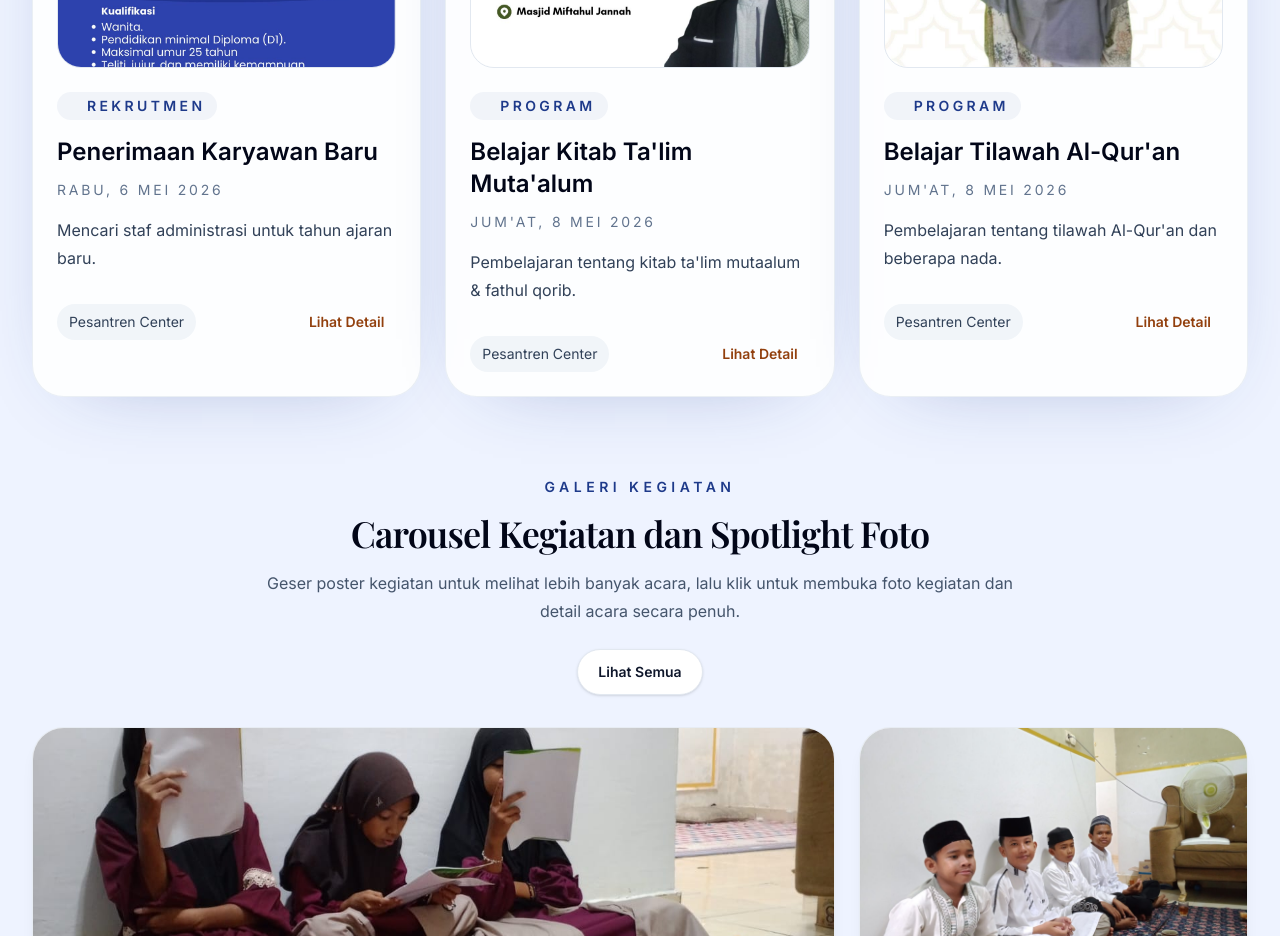
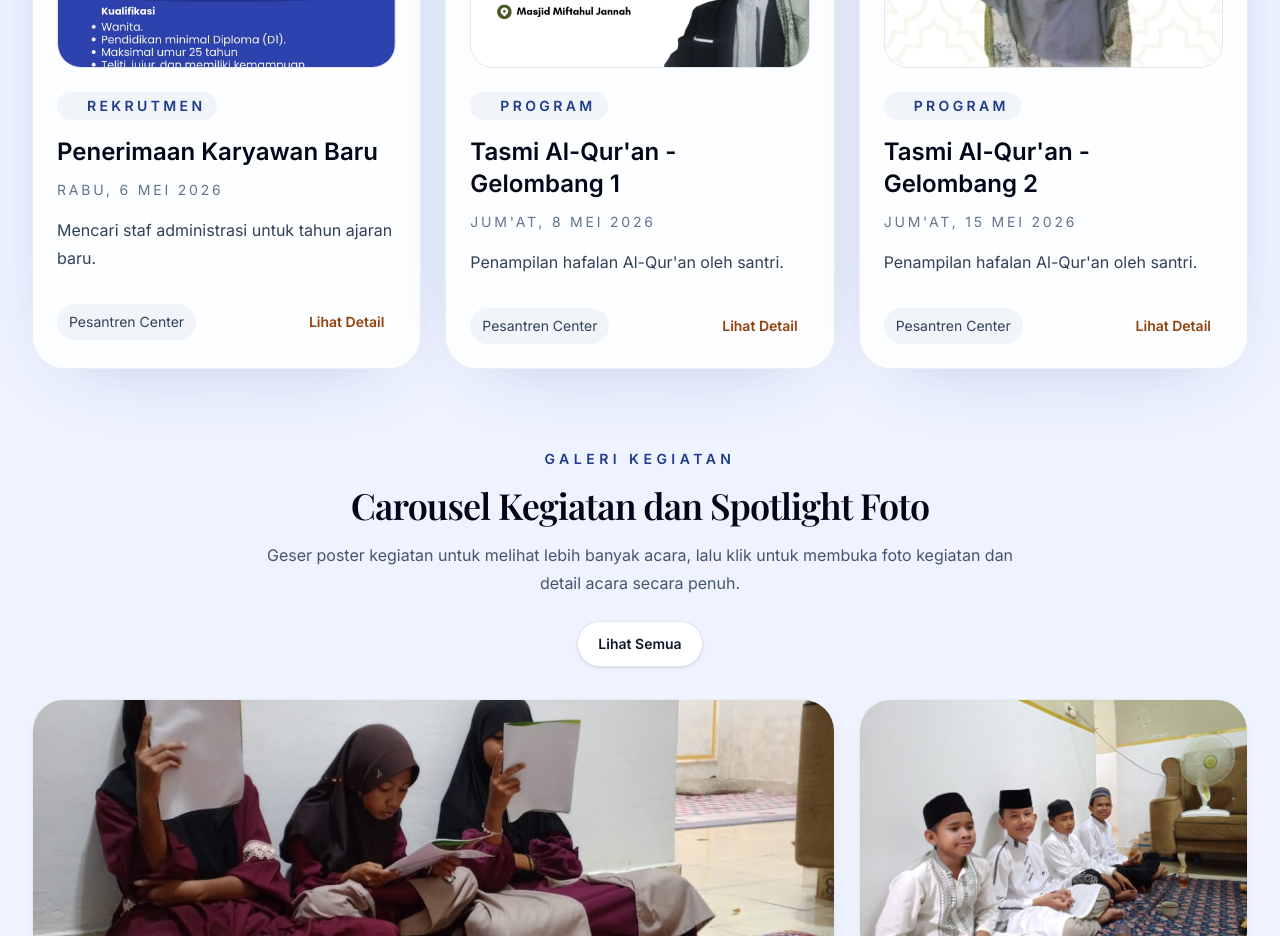
Before and after one commit to ufff9/yayasan-darul-mahani, a Next.js app: page / in a window 1280 px wide. Shown: the part 1300-2236 px from the top of the page. Built offline with nearby package versions, Linux system fonts and the light colour scheme; a web font is replaced by a local one.

Commit message:
Update kegiatan

```diff
--- a/app/page.tsx
+++ b/app/page.tsx
@@ -23,16 +23,16 @@ const announcements = [
     image: "/rekrut.jpeg",
   },
   {
-    title: "Belajar Kitab Ta'lim Muta'alum",
+    title: "Tasmi Al-Qur'an - Gelombang 1",
     date: "Jum'at, 8 Mei 2026",
-    subtitle: "Pembelajaran tentang kitab ta'lim mutaalum & fathul qorib.",
+    subtitle: "Penampilan hafalan Al-Qur'an oleh santri.",
     label: "Program",
     image: "/belajar1.jpeg",
   },
   {
-    title: "Belajar Tilawah Al-Qur'an",
-    date: "Jum'at, 8 Mei 2026",
-    subtitle: "Pembelajaran tentang tilawah Al-Qur'an dan beberapa nada.",
+    title: "Tasmi Al-Qur'an - Gelombang 2",
+    date: "Jum'at, 15 Mei 2026",
+    subtitle: "Penampilan hafalan Al-Qur'an oleh santri.",
     label: "Program",
     image: "/belajar2.jpeg",
   },
```
